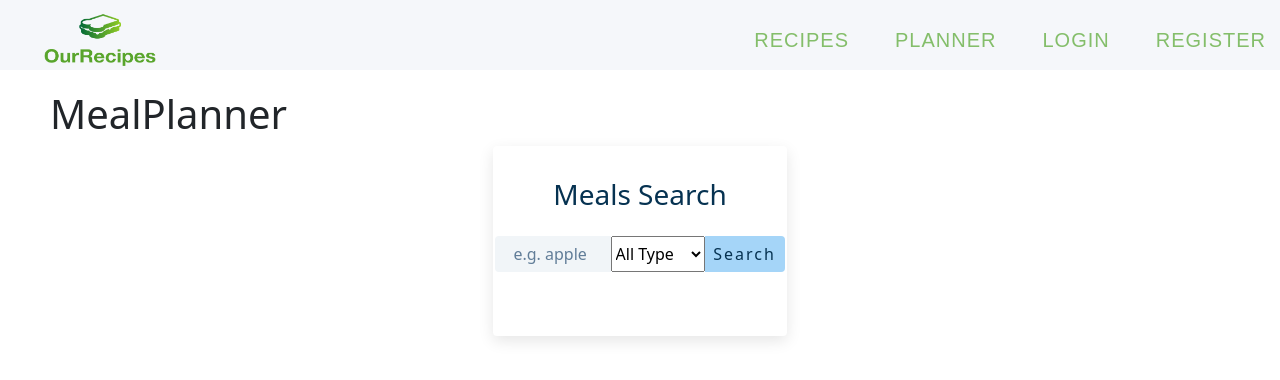
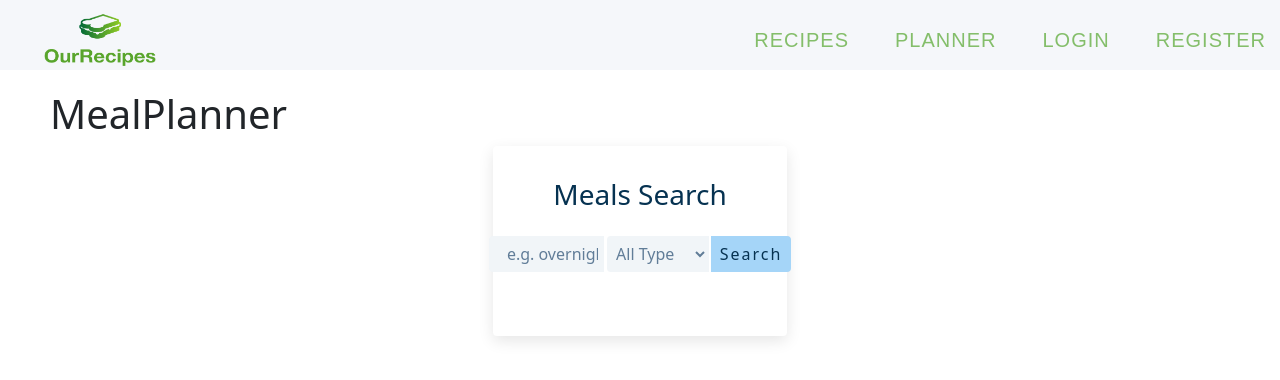
Before and after one commit to vnminh0204/ourRecipes, a React (Create React App) app in the folder src/react_client/: page /planner in a window 1280 px wide. Shown: the top 380 px of the page. Built offline with nearby package versions, Linux system fonts and the light colour scheme.

Commit message:
styling meal search

```diff
--- a/src/react_client/src/components/meal-planner/meal-search/search/mealsSearch.jsx
+++ b/src/react_client/src/components/meal-planner/meal-search/search/mealsSearch.jsx
@@ -84,11 +84,11 @@ const MealsSearch = ({ addItem, toast }) => {
           <input
             type="text"
             className="ingredient w-50"
-            placeholder="e.g. apple"
+            placeholder="e.g. overnight oats"
             value={searchQuery}
             onChange={(e) => setSearchQuery(e.target.value)}
           />
-          <select onChange={onOptionChangeHandler}>
+          <select className="select-btn" onChange={onOptionChangeHandler}>
             {options.map((option, index) => {
               return <option key={index}>{option}</option>;
             })}
--- a/src/react_client/src/components/meal-planner/meal-search/search/search.css
+++ b/src/react_client/src/components/meal-planner/meal-search/search/search.css
@@ -66,3 +66,15 @@
   border-top-right-radius: var(--radius);
   border-bottom-right-radius: var(--radius);
 }
+.select-btn {
+  padding: 0.25rem;
+  margin-left: 3px;
+  margin-right: 2px;
+  background: var(--clr-grey-10);
+  border-top-left-radius: var(--radius);
+  border-bottom-left-radius: var(--radius);
+  border-color: transparent;
+  font-size: 1rem;
+  flex: 1 0 auto;
+  color: var(--clr-grey-5);
+}
```
